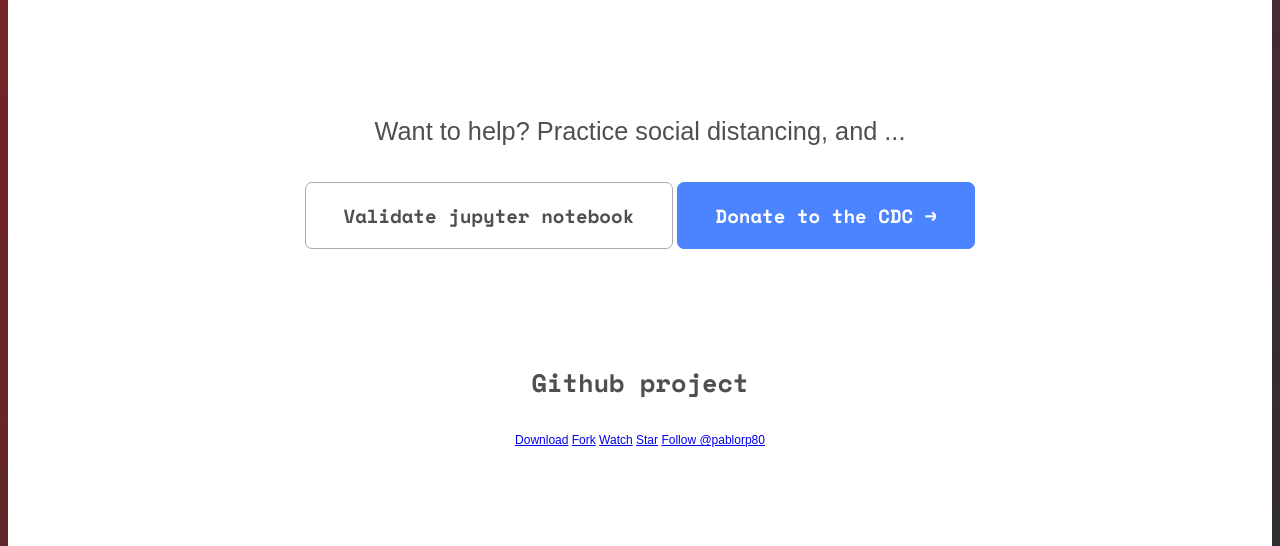
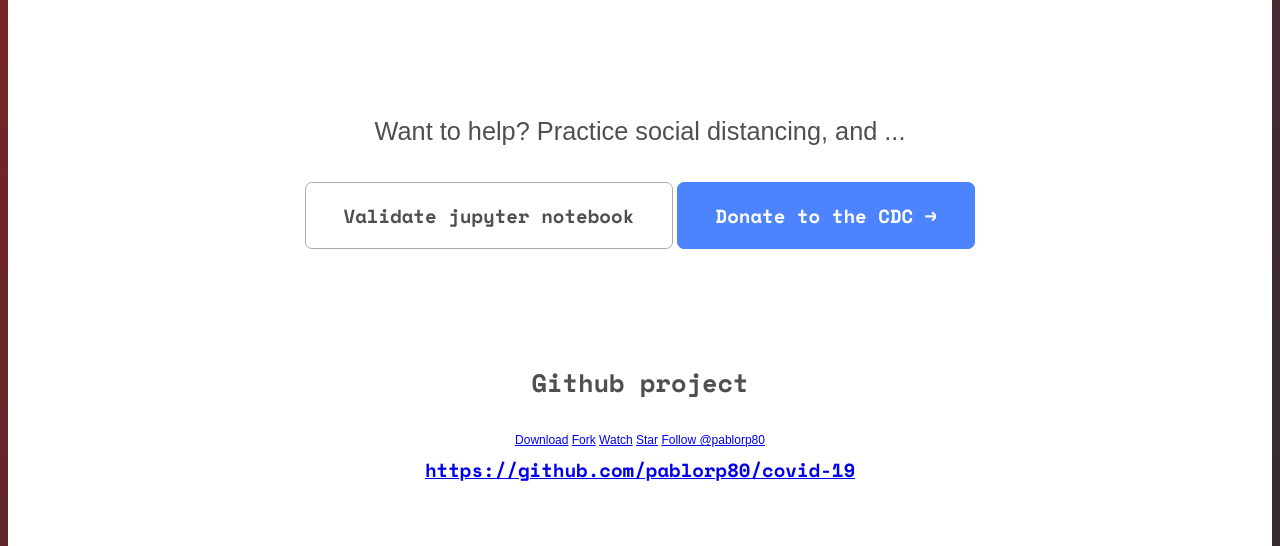
Before and after one commit to pablorp80/covid-19, a plain HTML site: page index.html in a window 1280 px wide. Shown: the part 1834-2380 px from the top of the page. Drawn offline with nearby package versions, Linux system fonts and the light colour scheme; a script that the page names is missing.

Commit message:
updated git link and readme

```diff
--- a/index.html
+++ b/index.html
@@ -195,7 +195,8 @@
           <a class="github-button" href="https://github.com/pablorp80/covid-19/fork" data-icon="octicon-repo-forked" aria-label="Fork pablorp80/covid-19 on GitHub">Fork</a>
           <a class="github-button" href="https://github.com/pablorp80/covid-19/subscription" data-icon="octicon-eye" aria-label="Watch pablorp80/covid-19 on GitHub">Watch</a>
           <a class="github-button" href="https://github.com/pablorp80/covid-19" data-icon="octicon-star" aria-label="Star pablorp80/covid-19 on GitHub">Star</a>
-          <a class="github-button" href="https://github.com/pablorp80" aria-label="Follow @pablorp80 on GitHub">Follow @pablorp80</a>
+          <a class="github-button" href="https://github.com/pablorp80" aria-label="Follow @pablorp80 on GitHub">Follow @pablorp80</a><br/><br/>
+          <h4><a href="https://github.com/pablorp80/covid-19">https://github.com/pablorp80/covid-19</a></h4>
         </section>
 
       </div>
```
Also changed, not shown: 1 other file.
